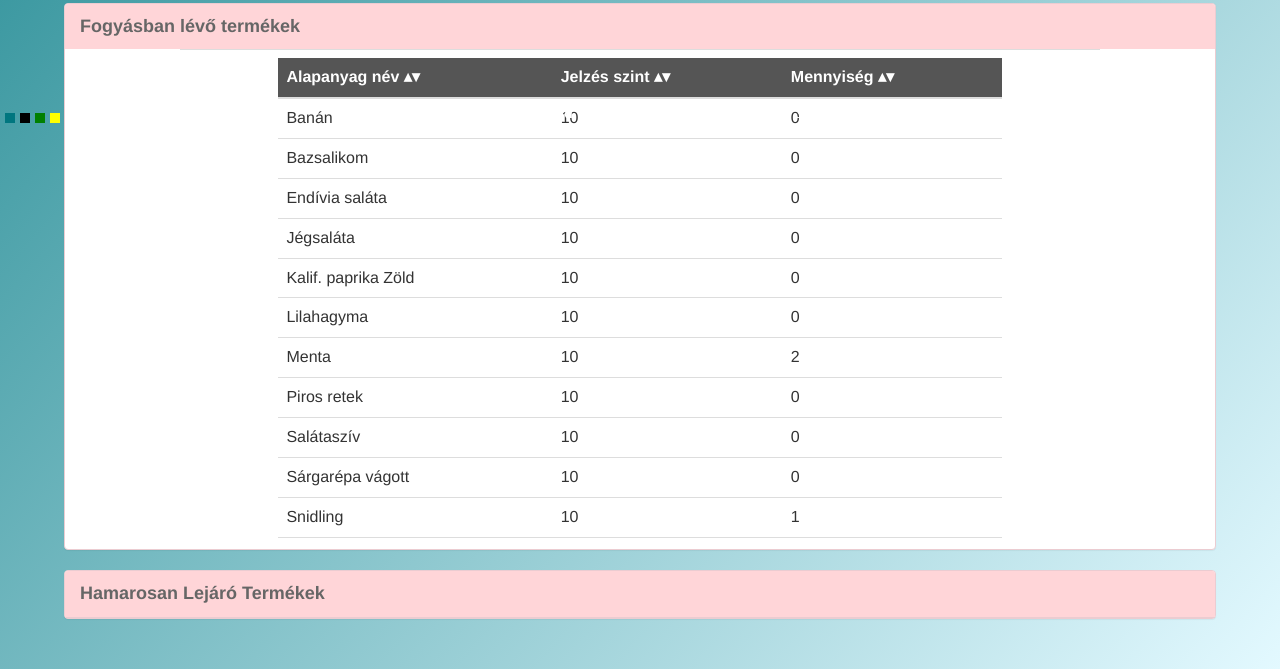
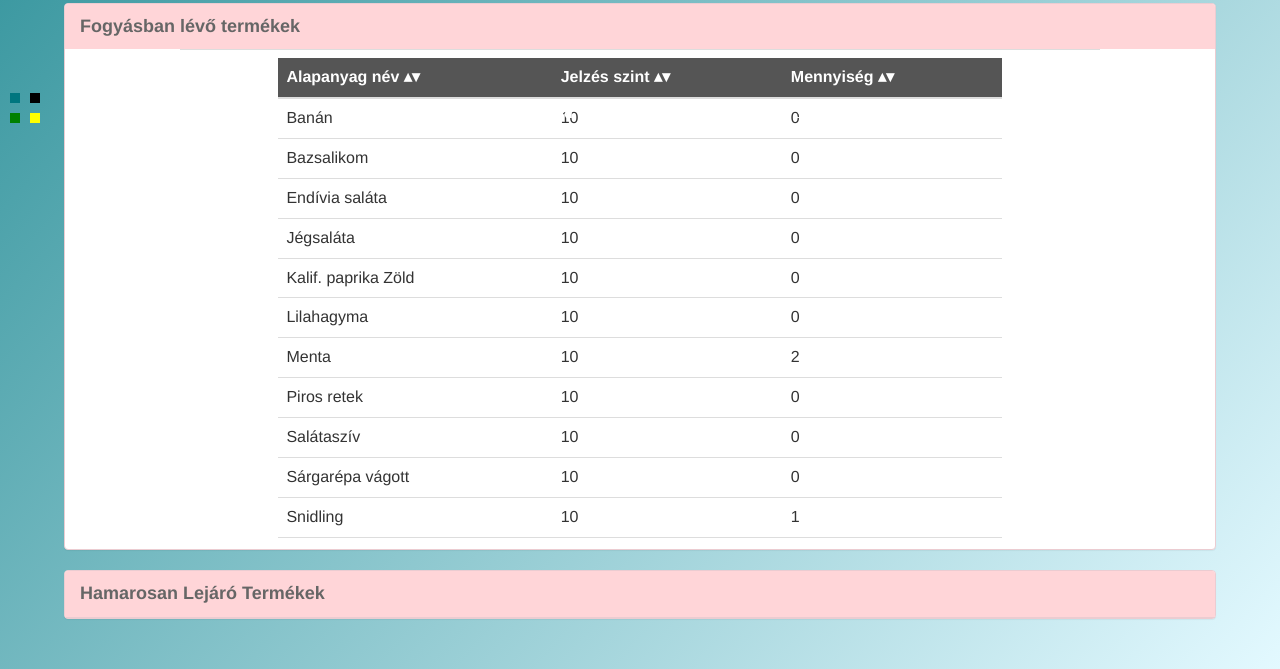
Before and after one commit to davefej/kkfamily, a PHP site: page /admin/admin.php in a window 1280 px wide. Shown: the part 782-1451 px from the top of the page. Run offline with PHP 8.4, Linux system fonts and the light colour scheme; data comes from the database, SQL or seed files in the repository.

Commit message:
color change style

```diff
--- a/common/footer.php
+++ b/common/footer.php
@@ -3,7 +3,7 @@
 		<footer class="footer navbar-fixed-bottom">
 			<div class="colorpicker">
 				<div class="colordiv blue" onclick="changecolor(0)"></div>
-				<div class="colordiv black" onclick="changecolor(1)"></div>
+				<div class="colordiv black" onclick="changecolor(1)"></div><br/>
 				<div class="colordiv green" onclick="changecolor(2)"></div>
 				<div class="colordiv yellow" onclick="changecolor(3)"></div>
 			</div>
--- a/css/styles.css
+++ b/css/styles.css
@@ -185,7 +185,7 @@ table.sortable th:not(.sorttable_sorted):not(.sorttable_sorted_reverse):not(.sor
 	width:10px;
 	height:10px;
 	float:left;
-	margin-left:5px;
+	margin-left:10px;
 	cursor:pointer;
 }
 
```
